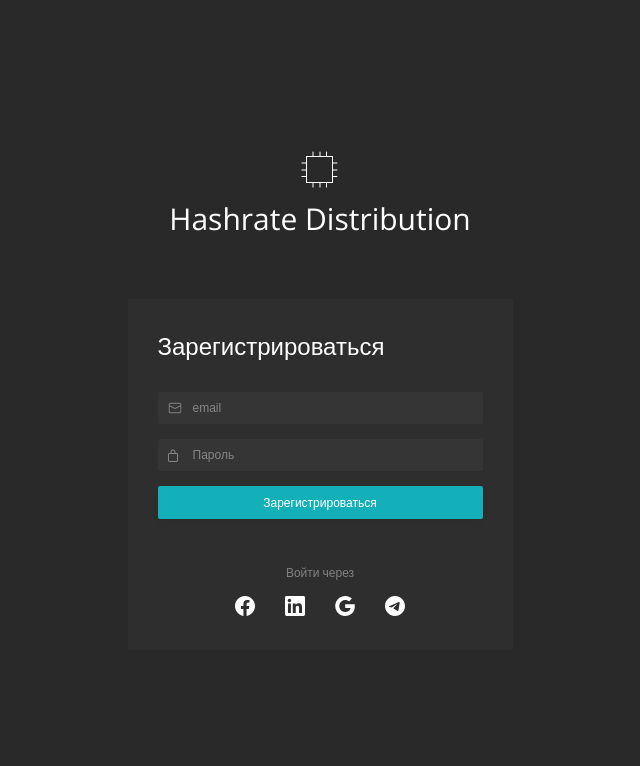
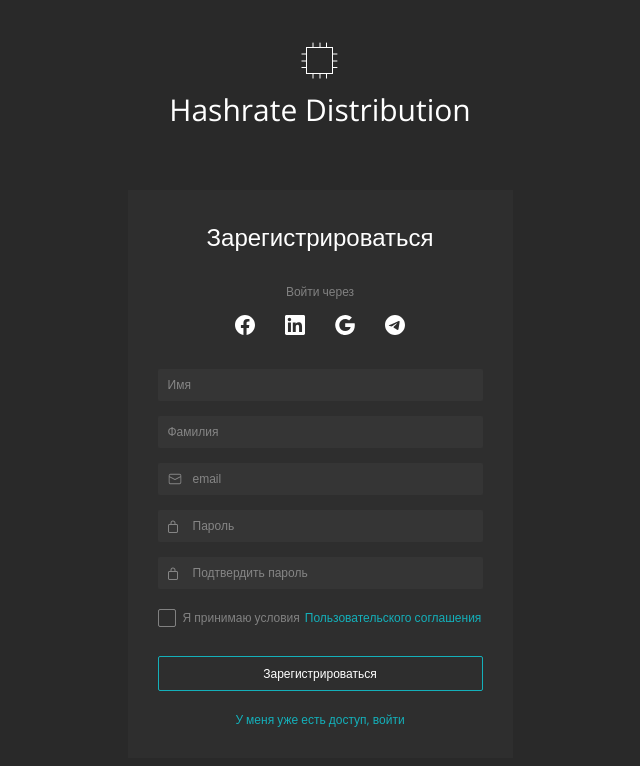
Before and after one commit to One4377/maine-market, a React (Create React App) app: page /auth/sign-in in a window 1280 px wide. Shown: the top 766 px of the page, without its empty margins (320-960 px from the left). Built offline with nearby package versions, Linux system fonts and the light colour scheme.

Commit message:
fix auth

```diff
--- a/src/components/Auth/SignIn/SignIn.jsx
+++ b/src/components/Auth/SignIn/SignIn.jsx
@@ -1,4 +1,4 @@
-import React from "react";
+import { Link } from "react-router-dom";
 
 import "./SignIn.scss";
 
@@ -10,11 +10,35 @@ import { ReactComponent as LinkedInIcon } from "../images/linkedIn.svg";
 import { ReactComponent as FacebookIcon } from "../images/facebook.svg";
 
 import Button from "../../Button/Button";
+import Checkbox from "../../Checkbox/Checkbox";
 
 function SignIn() {
   return (
     <form className="SignIn">
       <div className="title">Зарегистрироваться</div>
+      <div className="more">
+        <span>Войти через</span>
+        <div className="links">
+          <Link to="#">
+            <FacebookIcon />
+          </Link>
+          <Link to="#">
+            <LinkedInIcon />
+          </Link>
+          <Link to="#">
+            <GoogleIcon />
+          </Link>
+          <Link to="#">
+            <TelegramIcon />
+          </Link>
+        </div>
+      </div>
+      <div className="field">
+        <input className="about" type="text" placeholder="Имя" />
+      </div>
+      <div className="field">
+        <input className="about" type="text" placeholder="Фамилия" />
+      </div>
       <div className="field">
         <input type="email" placeholder="email" />
         <EmailIcon className="icon" />
@@ -23,29 +47,26 @@ function SignIn() {
         <input type="password" placeholder="Пароль" />
         <PasswordIcon className="icon" />
       </div>
+      <div className="field">
+        <input type="password" placeholder="Подтвердить пароль" />
+        <PasswordIcon className="icon" />
+      </div>
+
+      <div className="info">
+        <Checkbox />
+        <div className="checkbox-field">
+          Я принимаю условия
+          <Link to="#">Пользовательского соглашения</Link>
+        </div>
+      </div>
 
       <div className="btn-total">
-        <Button variant="primary" className="primary">
+        <Button variant="rate" className="rate">
           Зарегистрироваться
         </Button>
       </div>
-      <div className="more">
-        <span>Войти через</span>
-        <div className="links">
-          <a href="#">
-            <FacebookIcon />
-          </a>
-          <a href="#">
-            <LinkedInIcon />
-          </a>
-          <a href="#">
-            <GoogleIcon />
-          </a>
-          <a href="#">
-            <TelegramIcon />
-          </a>
-        </div>
-      </div>
+
+      <Link className="enter" to="/auth/sign-up">У меня уже есть доступ, войти</Link>
     </form>
   );
 }
--- a/src/components/Auth/SignIn/SignIn.scss
+++ b/src/components/Auth/SignIn/SignIn.scss
@@ -4,6 +4,7 @@
   width: 385px;
 
   .title {
+    text-align: center;
     font-weight: normal;
     font-size: 24px;
     margin-bottom: 30px;
@@ -16,6 +17,10 @@
     input {
       width: 100%;
       padding: 0 10px 0 35px;
+    }
+
+    .about {
+      padding: 0 10px;
     }
 
     .icon {
@@ -31,9 +36,7 @@
 
   .info {
     display: flex;
-    align-items: center;
-    justify-content: space-between;
-    margin-bottom: 30px;
+    margin-top: 20px;
 
     .checkbox-field {
       font-weight: normal;
@@ -43,15 +46,14 @@
 
     a {
       color: #14b0ba;
-      font-weight: normal;
-      font-size: 12px;
+      margin-left: 5px;
     }
   }
 
   .btn-total {
     display: flex;
     flex-direction: column;
-    margin-bottom: 30px;
+    margin: 30px 0 20px 0;
 
     .primary {
       height: 36px;
@@ -69,6 +71,7 @@
     display: flex;
     flex-direction: column;
     align-items: center;
+    margin: 30px 0;
 
     span {
       font-weight: normal;
@@ -83,4 +86,10 @@
       justify-content: space-between;
     }
   }
+
+  .enter {
+    display: flex;
+    justify-content: center;
+    color: #14b0ba;
+  }
 }
--- a/src/components/Auth/SignUp/SignUp.jsx
+++ b/src/components/Auth/SignUp/SignUp.jsx
@@ -1,4 +1,3 @@
-import React from "react";
 import { Link } from "react-router-dom";
 
 import "./SignUp.scss";
@@ -30,7 +29,7 @@ function SignUp() {
           <Checkbox />
           Запомнить
         </div>
-        <a href="#">Я забыл пароль</a>
+        <Link to="#">Я забыл пароль</Link>
       </div>
       <div className="btn-total">
         <Button variant="primary" className="primary">
@@ -43,18 +42,18 @@ function SignUp() {
       <div className="more">
         <span>Войти через</span>
         <div className="links">
-          <a href="#">
+          <Link to="#">
             <FacebookIcon />
-          </a>
-          <a href="#">
+          </Link>
+          <Link to="#">
             <LinkedInIcon />
-          </a>
-          <a href="#">
+          </Link>
+          <Link to="#">
             <GoogleIcon />
-          </a>
-          <a href="#">
+          </Link>
+          <Link to="#">
             <TelegramIcon />
-          </a>
+          </Link>
         </div>
       </div>
     </form>
--- a/src/components/Auth/SignUp/SignUp.scss
+++ b/src/components/Auth/SignUp/SignUp.scss
@@ -43,8 +43,6 @@
 
     a {
       color: #14b0ba;
-      font-weight: normal;
-      font-size: 12px;
     }
   }
 
--- a/src/index.scss
+++ b/src/index.scss
@@ -60,6 +60,8 @@ textarea {
 a {
   color: #fff;
   text-decoration: none;
+  font-weight: normal;
+font-size: 12px;
 }
 
 button {
```
